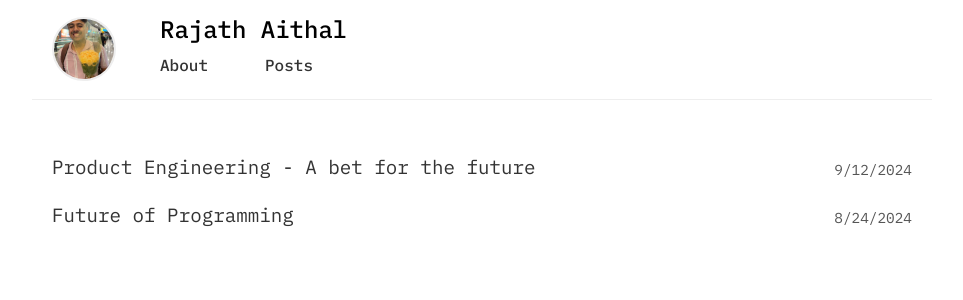
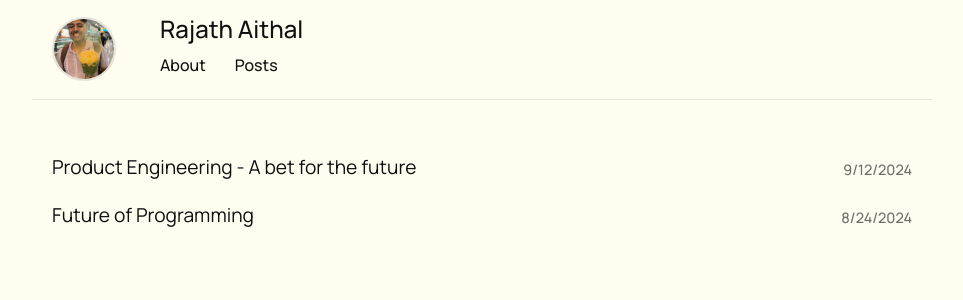
Before and after one commit to ayerajath/ayerajath.github.io, a React (Vite) app: page /posts in a window 1280 px wide. Shown: the top 300 px of the page, without its empty margins (158-1121 px from the left). Built offline with nearby package versions, Linux system fonts and the light colour scheme; no server answers.

Commit message:
some small changes

```diff
--- a/src/App.css
+++ b/src/App.css
@@ -1,9 +1,11 @@
 body {
   margin: 0;
-  font-family: 'IBM Plex Mono', monospace;
-  font-weight: 400;
+  font-family: 'Manrope', -apple-system, BlinkMacSystemFont, 'Segoe UI', 'Roboto', sans-serif;
+  font-weight: 500;
   -webkit-font-smoothing: antialiased;
   -moz-osx-font-smoothing: grayscale;
+  background-color: #FFFCF0;
+  color: #100F0F;
 }
 
 .App {
@@ -42,18 +44,18 @@ body {
   height: 40px;
   border-radius: 50%; /* Makes it circular */
   object-fit: cover; /* Ensures the image covers the area properly */
-  border: 2px solid #eee; /* Optional: adds a subtle border */
+  border: 2px solid #E6E4D9; /* Updated to base-100 color */
 }
 
 .App-header nav .nav-top a {
   font-size: 1.5rem;
   font-weight: 500;
-  color: #000;
+  color: #100F0F;
   margin-left: 0; /* Reset margin for the name link */
 }
 
 .App-header nav .nav-bottom a {
-  color: #333333;
+  color: #100F0F;
   margin-left: 0; /* Align all bottom links to the start */
   margin-right: 25px; /* Add spacing between bottom links */
   font-weight: 500;
@@ -94,9 +96,9 @@ main {
 .App-footer {
   text-align: center;
   padding: 20px;
-  border-top: 1px solid #eee;
+  border-top: 1px solid #E6E4D9;
   font-size: 0.9rem;
-  color: #777;
+  color: #6F6E69;
 }
 
 /* Post List Styling */
@@ -127,7 +129,7 @@ main {
   margin-top: 0;
   margin-bottom: 5px;
   font-size: 1.2rem; /* Adjusted font size to be less prominent */
-  color: #333;
+  color: #100F0F;
   font-weight: normal; /* Make title not bold */
 }
 
@@ -136,7 +138,7 @@ main {
 }
 
 .post-date {
-  color: #777;
+  color: #6F6E69;
   font-size: 0.9rem;
   margin-bottom: 0;
   white-space: nowrap;
@@ -173,7 +175,7 @@ main {
 .blog-post .post-date {
   margin-bottom: 0; /* Removed bottom margin */
   font-size: 0.9rem;
-  color: #777;
+  color: #6F6E69;
   white-space: nowrap;
   margin-left: 15px; /* Add some space between title and date */
 }
@@ -181,7 +183,7 @@ main {
 .blog-post hr {
   border: 0;
   height: 1px;
-  background: #eee;
+  background: #E6E4D9;
   margin: 30px 0;
 }
 
@@ -250,12 +252,12 @@ main {
   display: inline-block;
   margin-right: 0.5rem; /* Useful if you have multiple tags */
   font-size: 0.9rem;
-  color: #777; /* Matching typical meta text color */
+  color: #6F6E69; /* Updated to base-600 */
 }
 
 .post-meta-line .post-date {
   font-size: 0.9rem;
-  color: #777; /* Matching typical meta text color */
+  color: #6F6E69; /* Updated to base-600 */
   margin: 0; /* Remove default paragraph margins */
   white-space: nowrap; /* Prevent date from wrapping */
 }
@@ -268,12 +270,12 @@ main {
   display: inline-block;
   margin-right: 0.5rem;
   font-size: 0.9rem;
-  color: #555; /* Lightened tag color a bit */
+  color: #6F6E69; /* Updated to base-600 */
 }
 
 .post-date {
   font-size: 0.9rem;
-  color: #555; /* Lightened date color a bit */
+  color: #6F6E69; /* Updated to base-600 */
   margin: 0;
 }
 
@@ -293,7 +295,7 @@ main {
   max-width: 860px;
   margin: 0 auto;
   padding: 0 20px;
-  border-bottom: 1px solid #eee;
+  border-bottom: 1px solid #E6E4D9;
   padding-bottom: 10px;
 }
 
@@ -302,7 +304,7 @@ main {
   height: 60px;
   border-radius: 50%;
   object-fit: cover;
-  border: 2px solid #eee;
+  border: 2px solid #E6E4D9;
 }
 
 .header-nav-group {
@@ -318,17 +320,17 @@ main {
 .header-nav-group .nav-top a {
   font-size: 1.5rem;
   font-weight: 500;
-  color: #000;
+  color: #100F0F;
   margin-left: 0;
 }
 
 .header-nav-group .nav-bottom {
   display: flex;
-  gap: 32px;
+  gap: 4px;
 }
 
 .header-nav-group .nav-bottom a {
-  color: #333333;
+  color: #100F0F;
   font-weight: 500;
   font-size: 1rem;
   margin: 0;
--- a/src/index.css
+++ b/src/index.css
@@ -1,12 +1,13 @@
-@import url('https://fonts.googleapis.com/css2?family=IBM+Plex+Mono:ital,wght@0,100;0,200;0,300;0,400;0,500;0,600;0,700;1,100;1,200;1,300;1,400;1,500;1,600;1,700&display=swap');
+@import url('https://fonts.googleapis.com/css2?family=Manrope:wght@200;300;400;500;600;700;800&display=swap');
 
 body {
   margin: 0;
   -webkit-font-smoothing: antialiased;
   -moz-osx-font-smoothing: grayscale;
-  background-color: #fff;
-  color: #333333;
+  background-color: #FFFCF0;
+  color: #100F0F;
   line-height: 1.6;
+  font-family: 'Manrope', -apple-system, BlinkMacSystemFont, 'Segoe UI', 'Roboto', sans-serif;
 }
 
 a {
```
